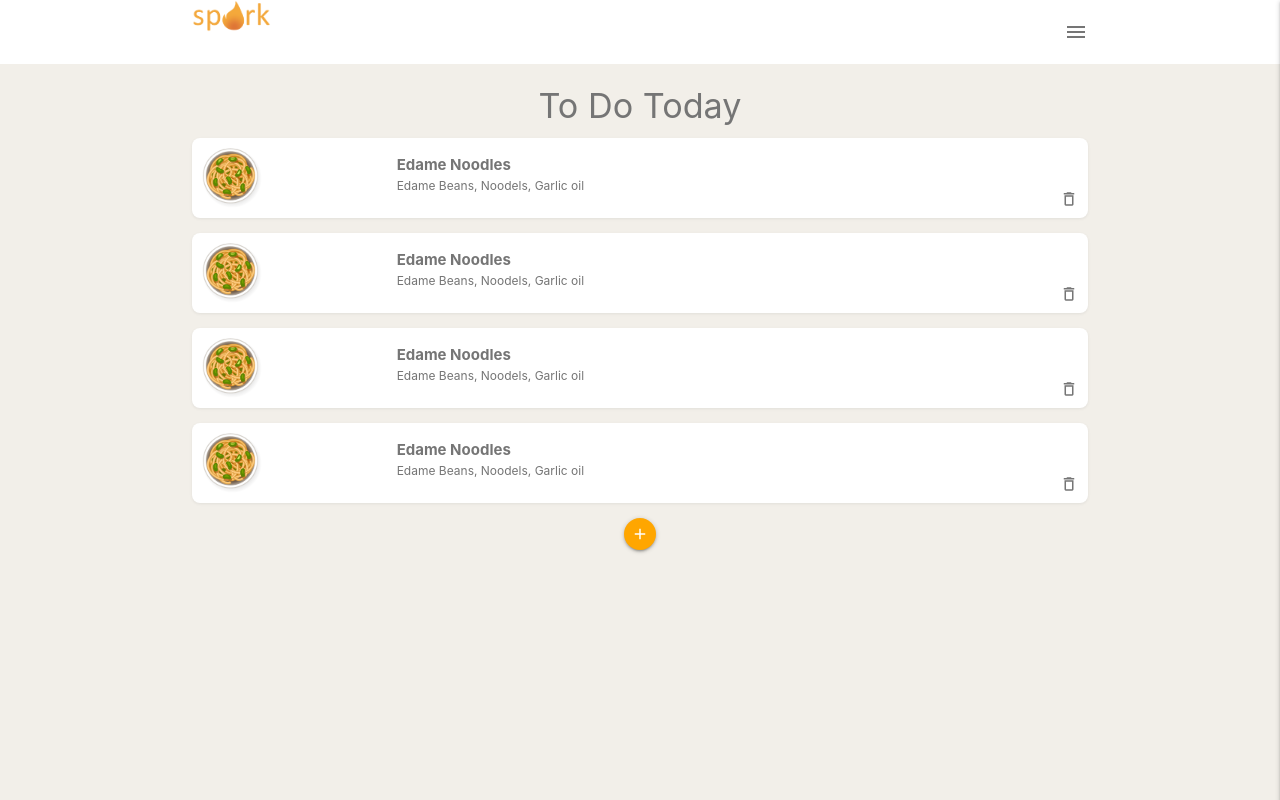
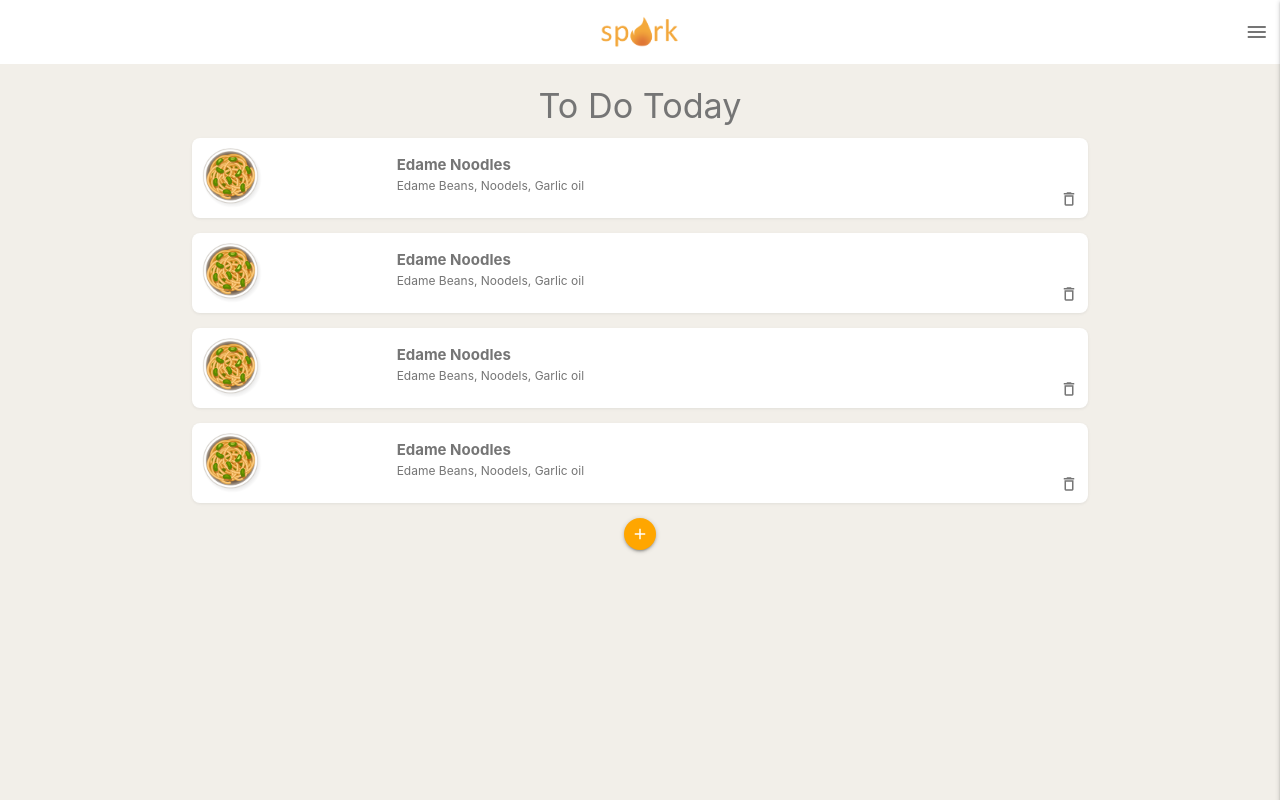
Before and after one commit to starsurfer87/Capstone-Project, a plain HTML site: page 5-FinalProduct/app/index.html in a window 1280 px wide. Drawn offline with Linux system fonts and the light colour scheme.

Commit message:
Nav Bar Logo
- centered nav bar logo

```diff
--- a/5-FinalProduct/app/css/styles.css
+++ b/5-FinalProduct/app/css/styles.css
@@ -12,7 +12,6 @@ nav{
   background: white;
 }
 nav a{
-  text-transform: uppercase;
   color: var(--themelight);
 }
 nav a span{
--- a/5-FinalProduct/app/index.html
+++ b/5-FinalProduct/app/index.html
@@ -19,15 +19,19 @@
 
   <!-- top nav -->
   <nav class="z-depth-0">
-    <div class="nav-wrapper container">
-      <span>
+    <div class="nav-wrapper row valign-wrapper">
+      <div class="col s4">
+      </div>
+      <div class="col s4 center-align">
         <a href="/"></a>
           <img src="/img/spark-logo.png" width=79 height=32>
         </a>
-      </span>
-      <span class="right grey-text text-darken-1">
-        <i class="material-icons sidenav-trigger" data-target="side-menu">menu</i>
-      </span>
+      </div>
+      <div class="col s4">
+        <span class="right grey-text text-darken-1">
+          <i class="material-icons sidenav-trigger" data-target="side-menu">menu</i>
+        </span>
+      </div>
     </div>
   </nav>
 
```
